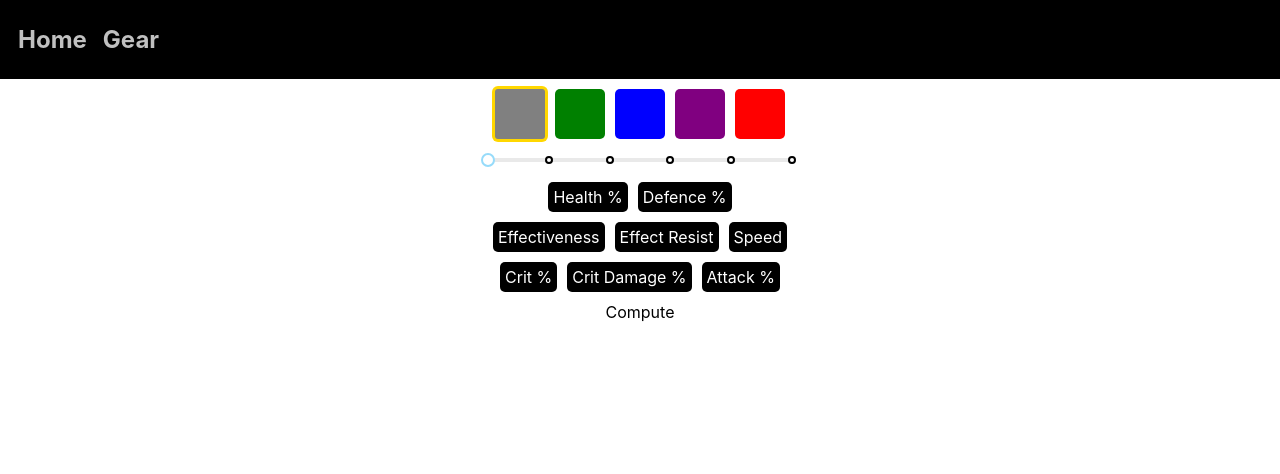
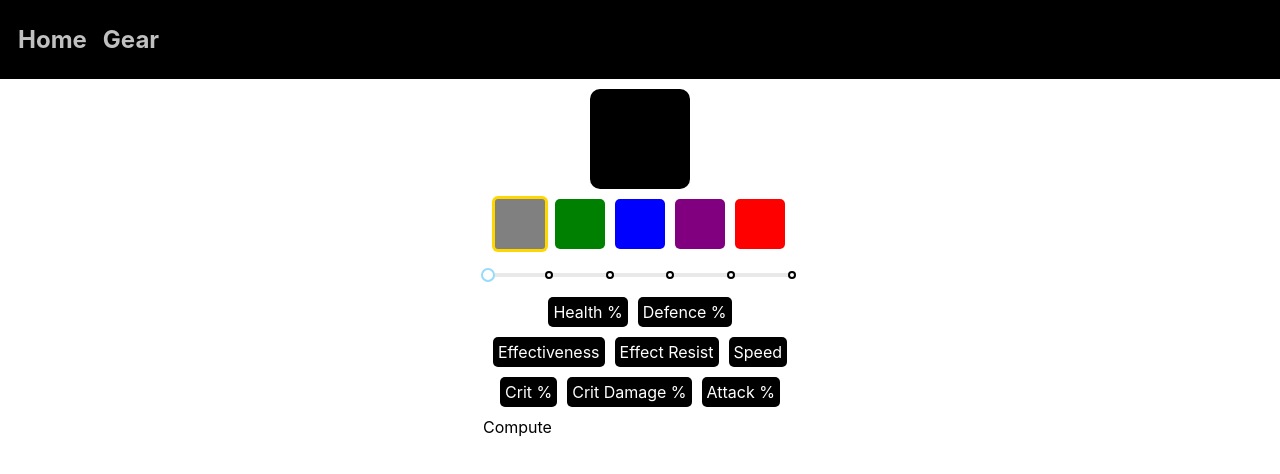
Before and after one commit to Cameronl14320/epic7-rebuilt, a Next.js app: page /gear in a window 1280 px wide. Shown: the top 474 px of the page. Built offline with nearby package versions, Linux system fonts and the light colour scheme.

Commit message:
adding rarity reveal button/display

```diff
--- a/components/gear/rarity/RaritySelect.tsx
+++ b/components/gear/rarity/RaritySelect.tsx
@@ -1,9 +1,31 @@
 import { Rarity, Rarities } from '../../../objects/Rarity'
 import RarityButton from './RarityButton'
+import { Box } from 'rebass'
 
 export interface RaritySelectProps {
     selectedRarity: string
     onSelect: (rarityName: string) => void
+}
+
+const rarityStyle = {
+    grid: {
+        display: 'grid',
+        justifyContent: 'center',
+    },
+    display: {
+        my: '5px',
+        display: 'flex',
+        justifyContent: 'center',
+        icon: {
+            width: ['100px'],
+            height: ['100px'],
+            background: 'black',
+            borderRadius: '10px'
+        }
+    },
+    select: {
+        my: '5px',
+    }
 }
 
 export default function RaritySelect(props: RaritySelectProps) {
@@ -16,5 +38,17 @@ export default function RaritySelect(props: RaritySelectProps) {
             onChange={() => props.onSelect(rarity.name)}
         />
     ));
-    return (<>{raritySelection}</>)
+    return (
+        <Box id="rarity-grid" sx={rarityStyle.grid}>
+            <Box id="rarity-display" sx={rarityStyle.display}>
+                <Box id="display" sx={rarityStyle.display.icon}>
+
+                </Box>
+            </Box>
+            <Box id="rarity-select" sx={rarityStyle.select}>
+                {raritySelection}
+            </Box>
+        </Box>
+
+    )
 }
--- a/pages/gear.tsx
+++ b/pages/gear.tsx
@@ -1,5 +1,5 @@
 import GearSelection from '../objects/GearSelection'
-import { Rarities, Rarity } from '../objects/Rarity'
+import { Rarities, Rarity, RarityToColor } from '../objects/Rarity'
 import { Box } from 'rebass'
 import { useState } from 'react'
 import EnhanceSelect from '../components/gear/enhance/EnhanceSelect'
@@ -22,12 +22,14 @@ const gearStyle = {
         display: 'grid'
     },
     gridRow: {
+        display: 'flex',
+        justifyContent: 'center',
         margin: '5px',
     },
     compute: {
-        justifyContent: 'center',
         display: 'flex',
     }
+
 }
 
 export default function gear(props) {
@@ -40,9 +42,7 @@ export default function gear(props) {
             <Box id="gear-center-container" sx={gearStyle.centerContainer}>
                 <Box id="gear-grid" sx={gearStyle.grid}>
                     <Box id="gear-grid-row-1" sx={gearStyle.gridRow}>
-                        <Box id="gear-grid-rarity-select" sx={{marginTop: '5px'}}>
-                            <RaritySelect selectedRarity={selectedRarity} onSelect={setSelectedRarity} />
-                        </Box>
+                        <RaritySelect selectedRarity={selectedRarity} onSelect={setSelectedRarity} />
                     </Box>
                     <Box id="gear-grid-row-2" sx={gearStyle.gridRow}>
                         {<EnhanceSelect selectedEnhance={selectedEnhance} onSelect={setEnhance} />}
```
